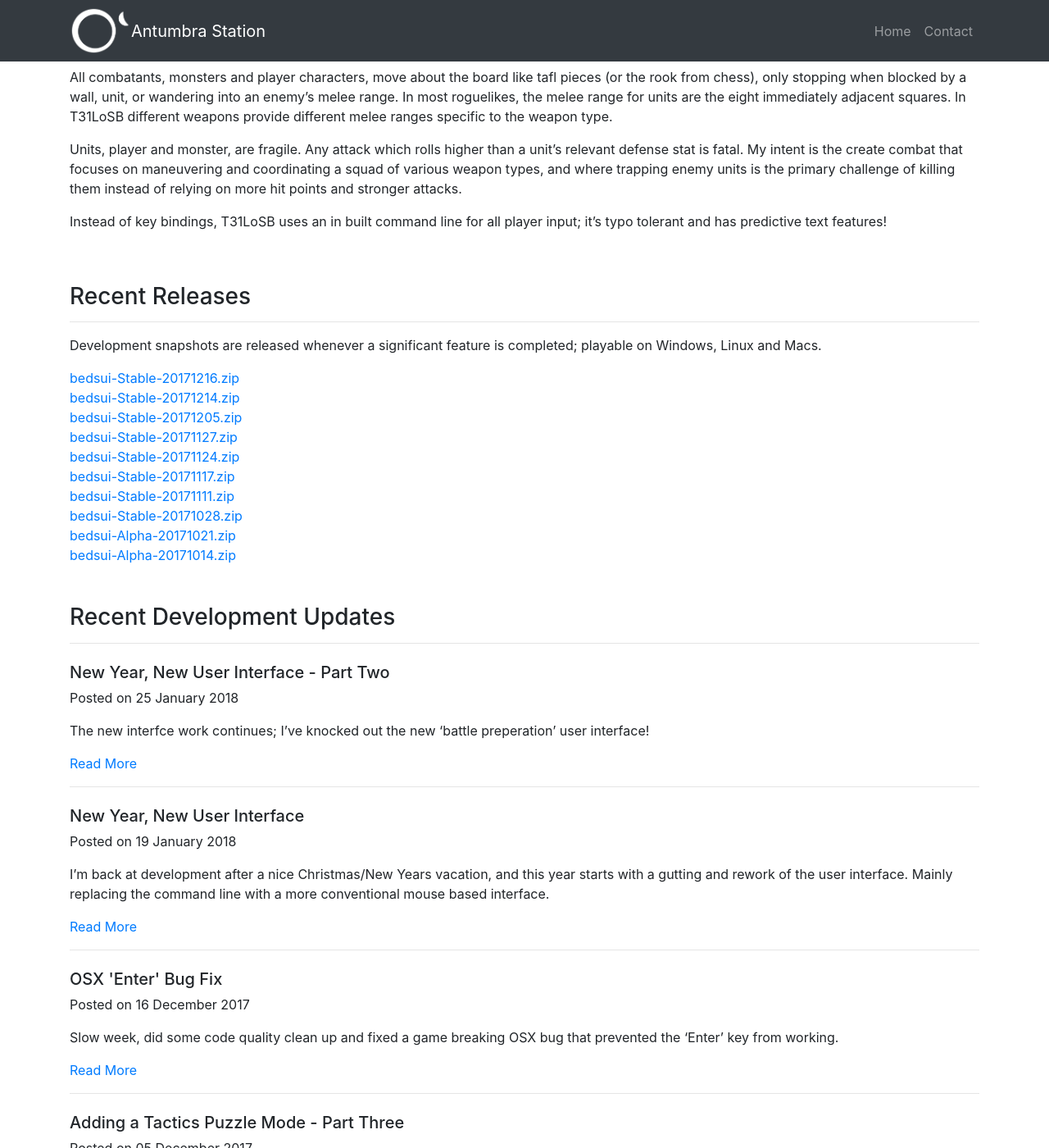
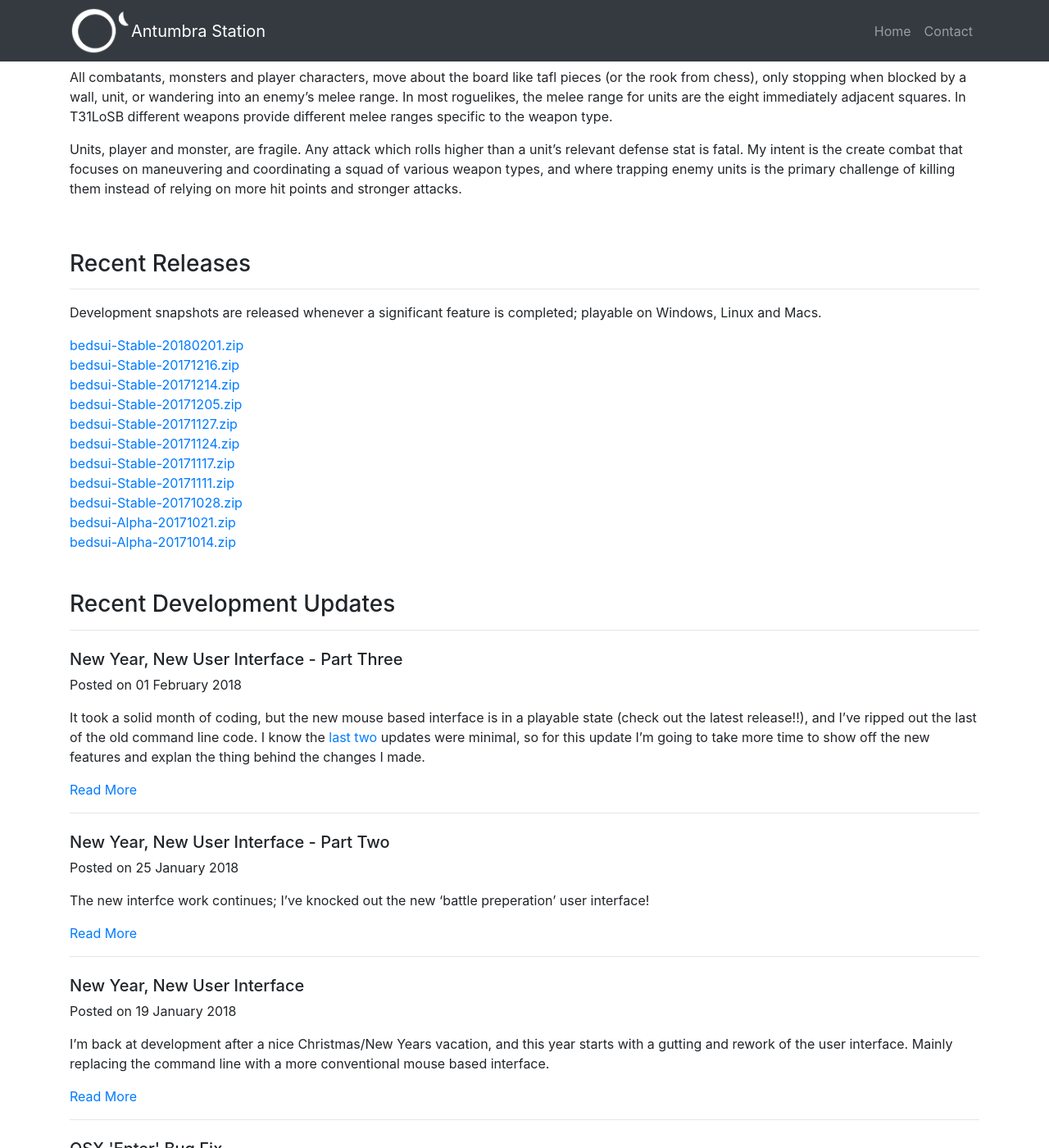
Before and after one commit to mpeter28/mpeter28.github.io, a Jekyll site: the page built from bedsui-project.md, in a window 1280 px wide and 1400 px high, scrolled down 655 px. Shown: the whole window at 82% size. Built offline with Jekyll 4.4.1, drawn with Linux system fonts in a browser that asks for light colours; comment, search, counter and statistics services are not loaded; some of the changed lines change nothing that is shown.

Commit message:
New Year New Interface Part 3

```diff
--- /dev/null
+++ b/_posts/2018-02-01-new-year-new-ui-3.md
@@ -0,0 +1,67 @@
+---
+layout: post
+title: New Year, New User Interface - Part Three
+category: T31LoSB
+tags: [refactor, ui]
+banner: /img/t31losb/the-thirty-one-lieutenants-of-sorcerer-bedsui.png
+release: bedsui-Stable-20180201.zip
+---
+
+It took a solid month of coding, but the new mouse based interface is in a playable state (check out the latest release!!), and I've ripped out the last of the old command line code. I know the [last](/t31losb/2018/01/19/new-year-new-ui.html) [two](/t31losb/2018/01/25/new-year-new-ui-2.html) updates were minimal, so for this update I'm going to take more time to show off the new features and explan the thing behind the changes I made.
+
+**New Framework**
+
+Each time I've overhauled the game's interface (this is the third time), I first made a new interface framework before doing any of the actual interface work itself. The framework provides constraints which help with interface consitency, and the framework also provides a good architectural foundation to help the code quality.
+
+Normally with these frameworks, the interface doesn't directly affect anything in the underlying game state. There is a list of commands, and the interface allows user to request one of those commands, but the command class itself (an not any interface code) makes the requested change to the game state. With the command line inteface, the arrangement was very basic; each available command had a name, and the user was just typing out the name of which ever command they wanted.
+
+To make the new mouse interface easier, I've designed a tree based model for describing commands.
+
+![Example Command Tree]({{ "/img/t31losb/20180201/commandTree.png" | absolute_url }}){:class="text-centered img-fluid rounded"}
+
+The start state for the user interface is the root node of the tree. Each node represents a piece of info for a command, and each complete path from root to leaf node is a complete command. The commands in the example tree are:
+
+        kalor move a5
+        kalor move a6
+        kalor attack b3
+        freja cast acid north
+        freja cast acid west
+        freja cast acid east
+        freja move c8
+        freja move d7
+
+As the user interacts with the interface's current view, the user advances the interface through different nodes in the tree, and when a leaf node is reached that path formed from the root is the chosen command. At each node, the interface updates the view to show information relevant for choosing the next node.
+
+The command tree is made pretty explicit at the bottom of the interface:
+
+![Command Tree Navigation]({{ "/img/t31losb/20180201/commandTreeNavigation.png" | absolute_url }}){:class="text-centered img-fluid rounded"}
+
+This widget can be used to directly move about the nodes of the command tree.
+
+**The Combat Interface**
+
+The new combat interface front-loads a lot more information.
+
+![Annotated Combat Screen]({{ "/img/t31losb/20180201/annotatedCombatScreen.png" | absolute_url }}){:class="text-centered img-fluid rounded"}
+
+Circled in red are important things the player needs to know but otherwise might overlook without a reminder. In this case one of the player's units, Good Boy, is within the range of enemy attack.
+
+Circled in light blue is the log, which now records more than one event at a time and records less important events such as enemy piece movement (which the command line interface did not alert the player to). Nothing exciting about the log, it's the norm for roguelikes.
+
+Circled in green is the new unit directory. My hope is that this will serve as a heads up display, letting the player know the defense stats (circled in purple) and melee attacks of every unit at a glance.
+
+![Mouse Responsive]({{ "/img/t31losb/20180119/mouseOver.gif" | absolute_url }}){:class="img-fluid rounded"}
+
+And as seen in a previous update, the battle map is mouse responsive and is the primary way I intend the user to select combat commands.
+
+**The Battle Preperation Interface**
+
+![Annotated Battle Preperation Screen]({{ "/img/t31losb/20180201/annotatedBattlePrepScreen.png" | absolute_url }}){:class="text-centered img-fluid rounded"}
+
+The screen shot didn't capture the mouse, but the items in the inventory list are mouse selectable. Circled in green is an item being hovered over. Clicking the item would equip it to Cedarwood. Circled in purple is a preview of the stat changes equipping a shield to Cedarwood would cause.
+
+Like the combat interface, the battle preperation interface also has alerts (circled in red). These alerts tell the player whenever a party member has a free equipment slot which an inventory item could fill. If there are no alerts, the player knows they've equipped everything they could have equipped.
+
+**The Tactics Solution Review Interface**
+
+![Review Solution Screen]({{ "/img/t31losb/20180201/reviewSolution.png" | absolute_url }}){:class="text-centered img-fluid rounded"}
--- a/bedsui-project.md
+++ b/bedsui-project.md
@@ -4,7 +4,7 @@
 description: "Squad Tactics Roguelike"
 category: T31LoSB
 billboard: /img/t31losb/the-thirty-one-lieutenants-of-sorcerer-bedsui.png
-releases: [ bedsui-Stable-20171216.zip, bedsui-Stable-20171214.zip, bedsui-Stable-20171205.zip, bedsui-Stable-20171127.zip, bedsui-Stable-20171124.zip, bedsui-Stable-20171117.zip, bedsui-Stable-20171111.zip, bedsui-Stable-20171028.zip, bedsui-Alpha-20171021.zip, bedsui-Alpha-20171014.zip ]
+releases: [ bedsui-Stable-20180201.zip, bedsui-Stable-20171216.zip, bedsui-Stable-20171214.zip, bedsui-Stable-20171205.zip, bedsui-Stable-20171127.zip, bedsui-Stable-20171124.zip, bedsui-Stable-20171117.zip, bedsui-Stable-20171111.zip, bedsui-Stable-20171028.zip, bedsui-Alpha-20171021.zip, bedsui-Alpha-20171014.zip ]
 schedule: "Development snapshots are released whenever a significant feature is completed; playable on Windows, Linux and Macs."
 ---
 
@@ -15,5 +15,3 @@
 All combatants, monsters and player characters, move about the board like tafl pieces (or the rook from chess), only stopping when blocked by a wall, unit, or wandering into an enemy's melee range. In most roguelikes, the melee range for units are the eight immediately adjacent squares. In T31LoSB different weapons provide different melee ranges specific to the weapon type.
 
 Units, player and monster, are fragile. Any attack which rolls higher than a unit's relevant defense stat is fatal. My intent is the create combat that focuses on maneuvering and coordinating a squad of various weapon types, and where trapping enemy units is the primary challenge of killing them instead of relying on more hit points and stronger attacks.
-
-Instead of key bindings, T31LoSB uses an in built command line for all player input; it's typo tolerant and has predictive text features!
```
Also changed, not shown: img/t31losb/20180201/annotatedBattlePrepScreen.png (added), img/t31losb/20180201/annotatedCombatScreen.png (added), img/t31losb/20180201/commandTree.png (added), img/t31losb/20180201/commandTreeNavigation.png (added), img/t31losb/20180201/reviewSolution.png (added), 1 other file.
